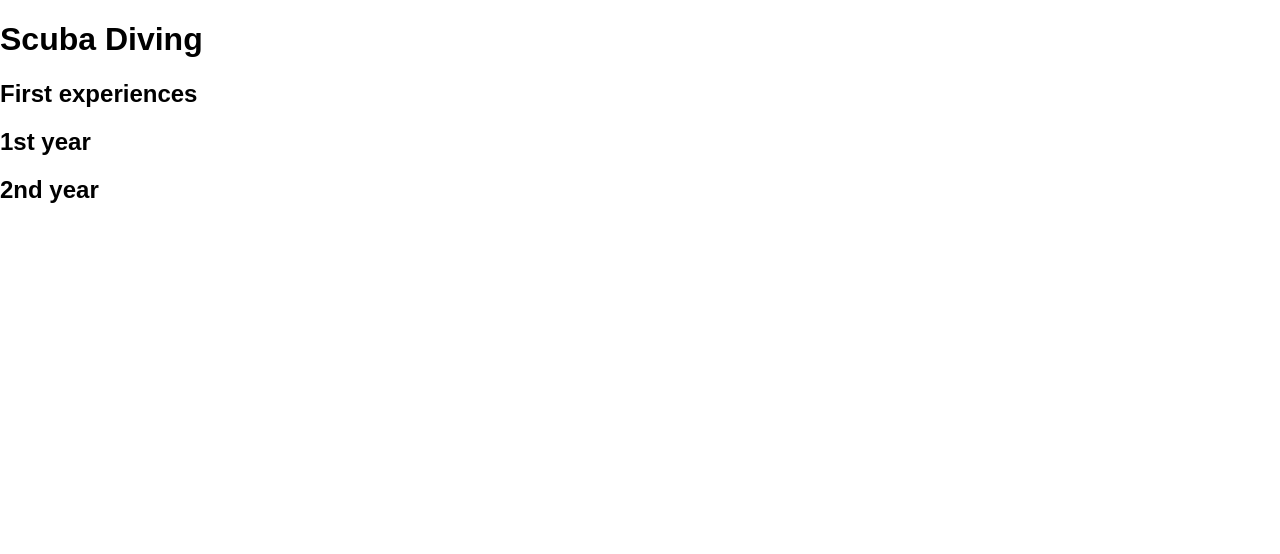
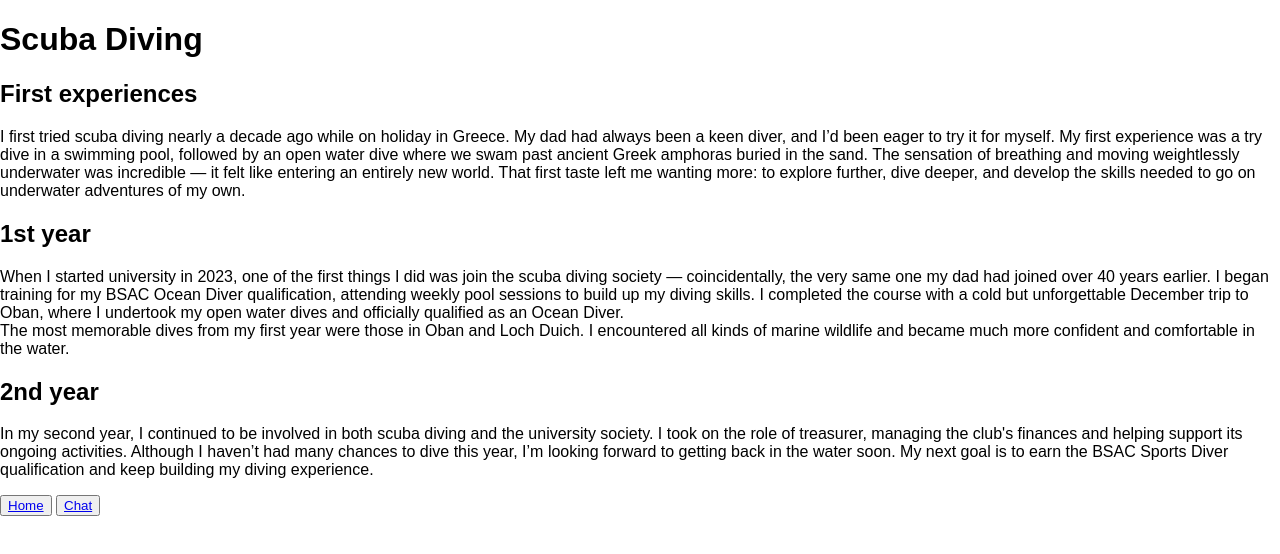
Before and after one commit to RossPottt/Project2, a plain HTML site: page CA4/public/info.html in a window 1280 px wide. Drawn offline with Linux system fonts and the light colour scheme.

Commit message:
hobby page content

```diff
--- a/CA4/public/info.html
+++ b/CA4/public/info.html
@@ -4,20 +4,28 @@
     <head>
         <meta charset="utf-8">
         <meta http-equiv="X-UA-Compatible" content="IE=edge">
-        <title>Home page</title>
+        <title>Scuba Diving</title>
         <meta name="description" content="">
         <meta name="viewport" content="width=device-width, initial-scale=1">
         <link rel="stylesheet" href="css/demo.css">
     </head>
     <body>
+      <main>
+        <h1>Scuba Diving</h1>
 
-    <h1>Scuba Diving</h1>
+        <h2>First experiences</h2>
+          <p>I first tried scuba diving nearly a decade ago while on holiday in Greece. My dad had always been a keen diver, and I’d been eager to try it for myself. My first experience was a try dive in a swimming pool, followed by an open water dive where we swam past ancient Greek amphoras buried in the sand. The sensation of breathing and moving weightlessly underwater was incredible — it felt like entering an entirely new world. That first taste left me wanting more: to explore further, dive deeper, and develop the skills needed to go on underwater adventures of my own.</p>
 
-    <h2>First experiences</h2>
+        <h2>1st year</h2>
+          <p>When I started university in 2023, one of the first things I did was join the scuba diving society — coincidentally, the very same one my dad had joined over 40 years earlier. I began training for my BSAC Ocean Diver qualification, attending weekly pool sessions to build up my diving skills. I completed the course with a cold but unforgettable December trip to Oban, where I undertook my open water dives and officially qualified as an Ocean Diver. <br> The most memorable dives from my first year were those in Oban and Loch Duich. I encountered all kinds of marine wildlife and became much more confident and comfortable in the water.</p>
 
-    <h2>1st year</h2>
+        <h2>2nd year</h2>
+          <p>In my second year, I continued to be involved in both scuba diving and the university society. I took on the role of treasurer, managing the club's finances and helping support its ongoing activities. Although I haven’t had many chances to dive this year, I’m looking forward to getting back in the water soon. My next goal is to earn the BSAC Sports Diver qualification and keep building my diving experience.</p>
+      </main>
 
-    <h2>2nd year</h2>
-
+      <footer>
+          <button><a href = "index.html">Home</a></button>
+          <button><a href = "chat.html">Chat</a></button>
+      </footer>
     </body>
 </html>
```
